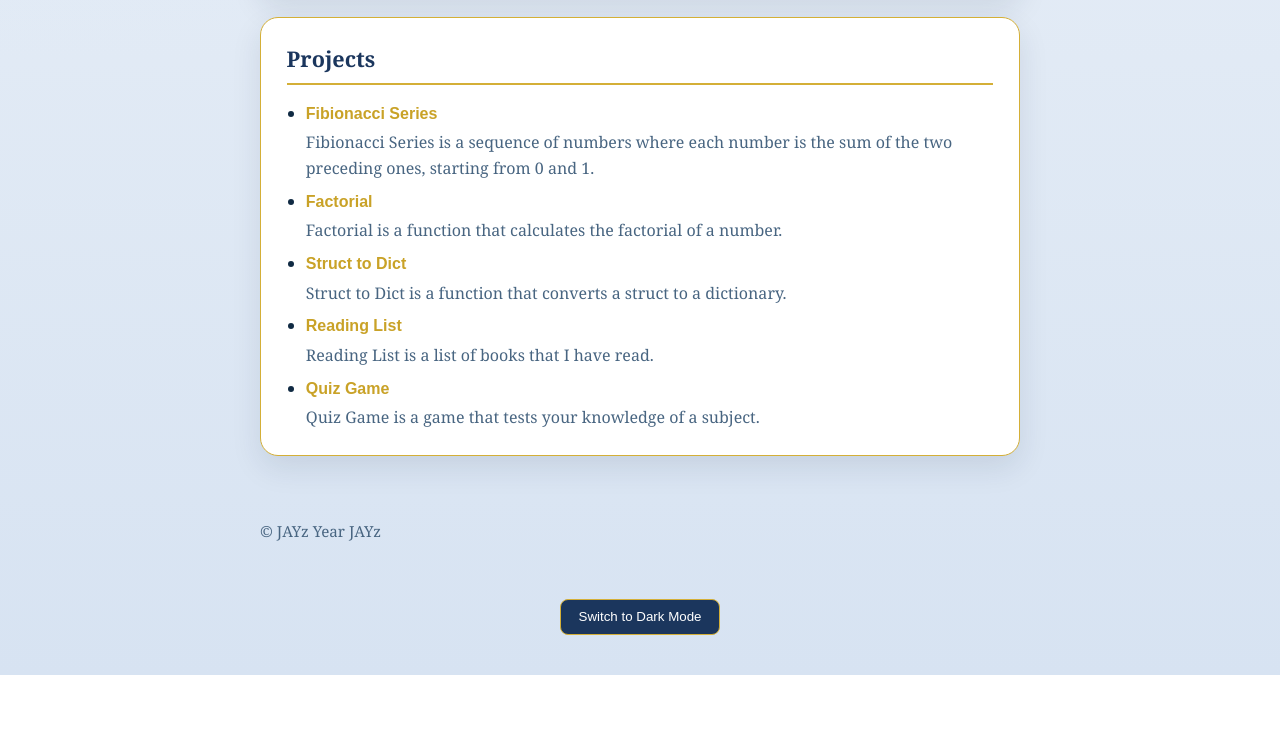
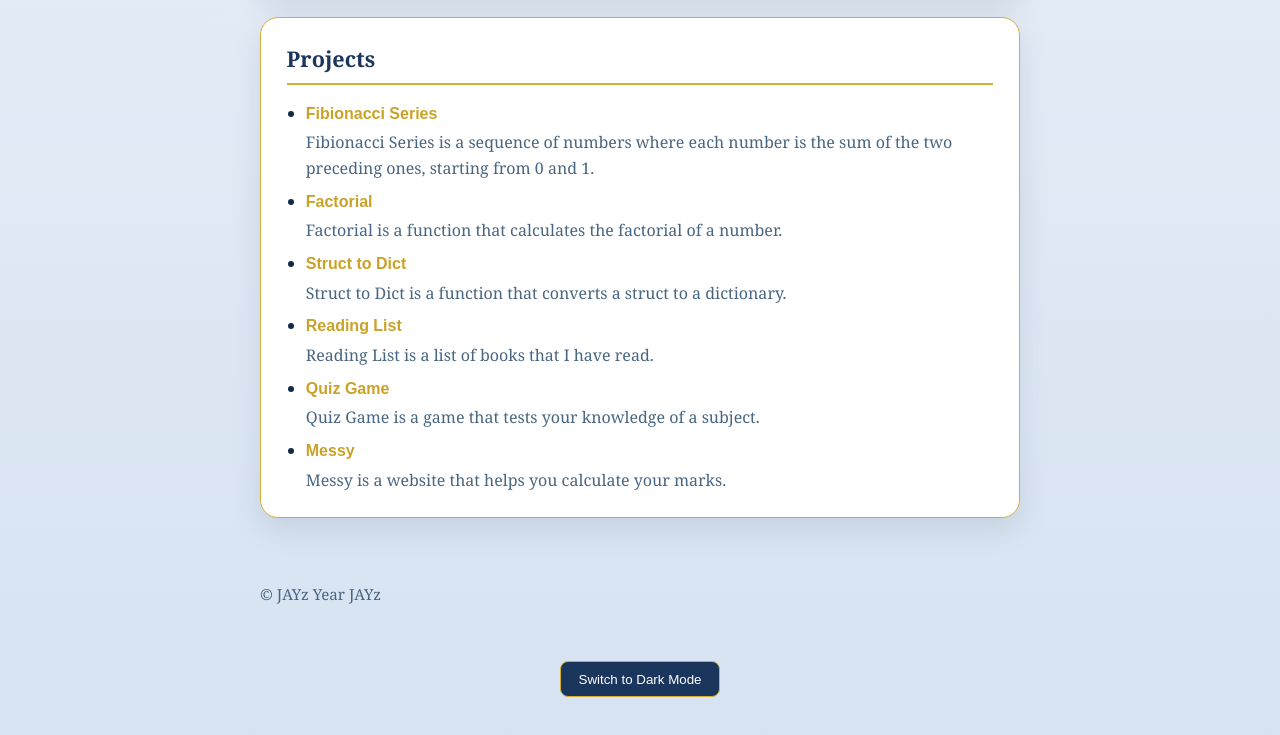
Before and after one commit to Jay-z007/portfolio_lab, a plain HTML site: page index.html in a window 1280 px wide. Shown: the part 736-1471 px from the top of the page. Before the commit the page ends 1411 px from the top, so only its background shows below. Drawn offline with Linux system fonts and the light colour scheme.

Commit message:
final update

```diff
--- a/index.html
+++ b/index.html
@@ -60,6 +60,10 @@
             <a href="https://github.com/Jay-z007/quiz">Quiz Game</a>
             <p>Quiz Game is a game that tests your knowledge of a subject.</p>
           </li>
+          <li>
+            <a href="https://github.com/Jay-z007/messy">Messy </a>
+            <p>Messy is a website that helps you calculate your marks.</p>
+          </li>
         </ul>
       </section>
     </main>
```
